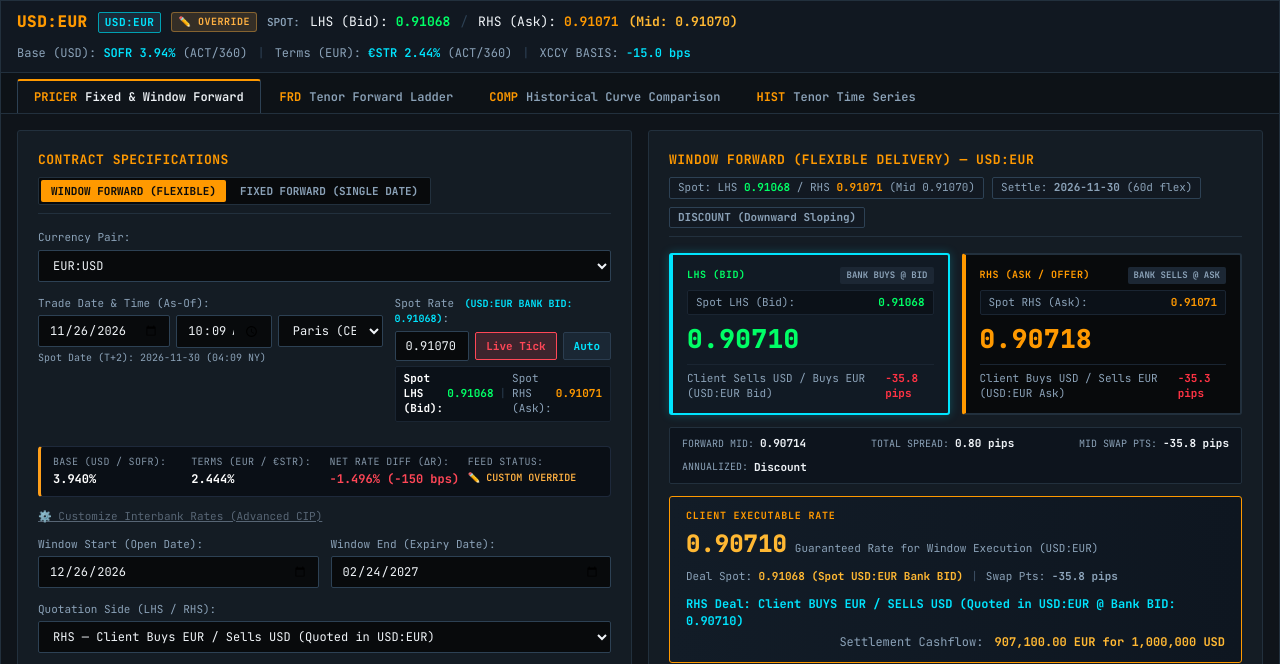
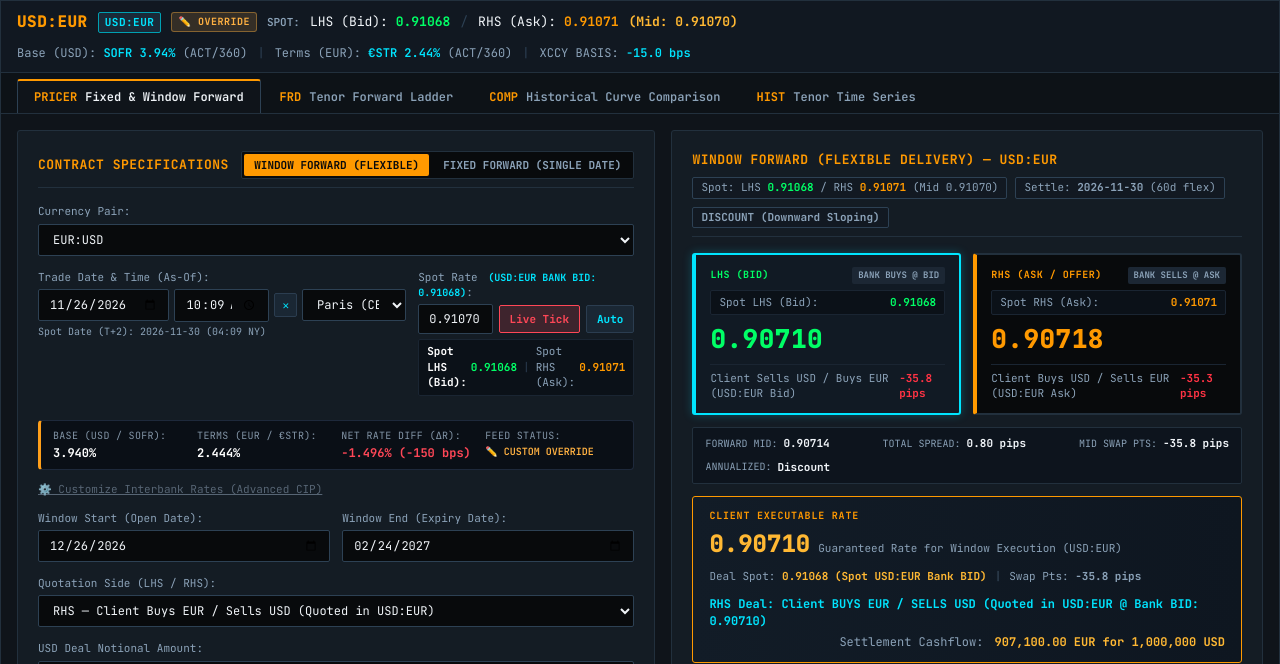
Before and after one commit to KevinRevo/FX-Forward-Pro, a website: page index.html in a window 1280 px wide. Shown: the part 81-745 px from the top of the page. Drawn offline with Linux system fonts and the light colour scheme; no server answers.

```diff
--- a/index.html
+++ b/index.html
@@ -101,10 +101,11 @@
             <div class="form-row-dual">
               <div class="form-row">
                 <label for="fxfa-asof-date">Trade Date &amp; Time (As-Of):</label>
-                <div class="datetime-wrap" style="display:flex; gap:6px; align-items:center;">
+                <div class="datetime-wrap" style="display:flex; gap:5px; align-items:center;">
                   <input type="date" id="fxfa-asof-date" class="bbg-input" style="flex:1.2;" autocomplete="off">
-                  <input type="time" id="fxfa-asof-time" class="bbg-input" style="flex:0.8; min-width:86px;" title="Exact Trade Execution Time (affects intraday spot &amp; 17:00 NY value-date rollover)" autocomplete="off">
-                  <select id="fxfa-timezone" class="bbg-select" style="flex:0.9; min-width:92px;" title="Timezone for Trade Time">
+                  <input type="time" id="fxfa-asof-time" class="bbg-input" style="flex:0.8; min-width:82px;" title="Heure précise du trade (laisser vide si inconnue → fixing journalier)" autocomplete="off">
+                  <button type="button" id="fxfa-clear-time-btn" class="bbg-action-btn-mini" title="Ne pas spécifier d'heure (utiliser le fixing journalier)" style="padding:4px 7px; flex-shrink:0;">✕</button>
+                  <select id="fxfa-timezone" class="bbg-select" style="flex:0.9; min-width:90px;" title="Timezone for Trade Time">
                     <option value="Europe/Paris">Paris (CET)</option>
                     <option value="UTC">UTC</option>
                     <option value="America/New_York">NY (EST)</option>
@@ -627,7 +628,7 @@
     </footer>
   </div>
 
-  <script src="engine.js?v=20261126_2"></script>
-  <script src="app.js?v=20261126_2"></script>
+  <script src="engine.js?v=20261126_4"></script>
+  <script src="app.js?v=20261126_4"></script>
 </body>
 </html>
```
